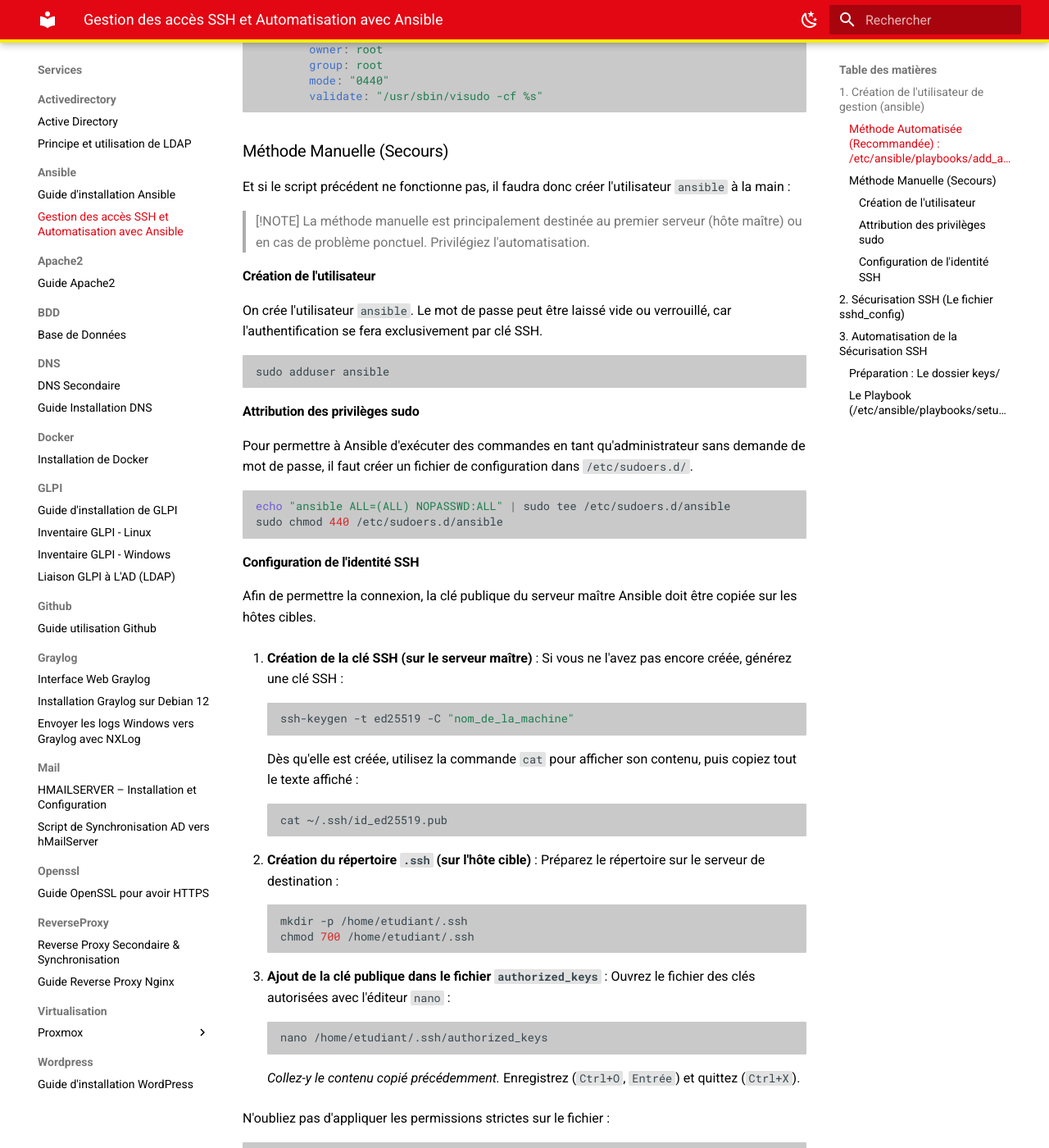
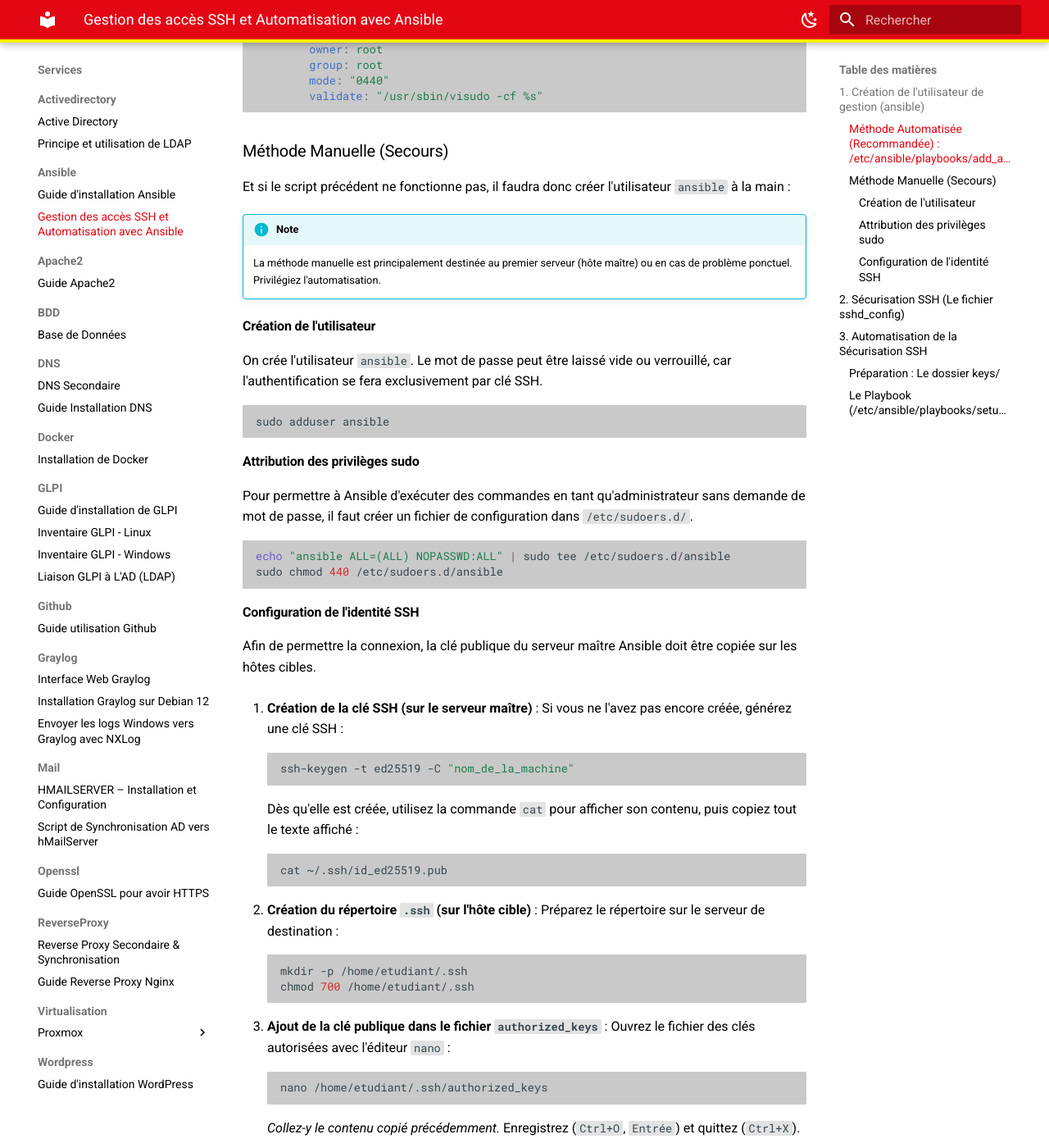
Before and after one commit to XolA-max/gp-orleans-sportludique2025-2026, an MkDocs documentation site: the page built from docs/Services/Ansible/Gestion_SSH.md, in a window 1280 px wide and 1400 px high, scrolled down 1490 px. Shown: the whole window at 82% size. Built offline with MkDocs 1.6.1 and Material for MkDocs 9.7.7, drawn with Linux system fonts in a browser that asks for light colours; some of the changed lines change nothing that is shown; some of the changed text lies outside the part shown.

Commit message:
docs: utilisation des admonitions mkdocs

````diff
--- a/docs/Services/Ansible/Gestion_SSH.md
+++ b/docs/Services/Ansible/Gestion_SSH.md
@@ -65,8 +65,8 @@
 
 Et si le script précédent ne fonctionne pas, il faudra donc créer l'utilisateur `ansible` à la main :
 
-> [!NOTE]
-> La méthode manuelle est principalement destinée au premier serveur (hôte maître) ou en cas de problème ponctuel. Privilégiez l'automatisation.
+!!! info "Note"
+    La méthode manuelle est principalement destinée au premier serveur (hôte maître) ou en cas de problème ponctuel. Privilégiez l'automatisation.
 
 #### Création de l'utilisateur
 
@@ -118,15 +118,15 @@
    chmod 600 /home/etudiant/.ssh/authorized_keys
    ```
 
-> [!CAUTION]
-> Les permissions `chmod 700` sur le dossier `.ssh` et `chmod 600` sur `authorized_keys` sont **cruciales**. Si elles sont trop permissives (ex: 777), le service SSH refusera par défaut la connexion par mesure de sécurité.
+!!! danger "Crucial"
+    Les permissions `chmod 700` sur le dossier `.ssh` et `chmod 600` sur `authorized_keys` sont **cruciales**. Si elles sont trop permissives (ex: 777), le service SSH refusera par défaut la connexion par mesure de sécurité.
 
 ## 2. Sécurisation SSH (Le fichier `sshd_config`)
 
 Il est recommandé de durcir la configuration SSH dans le fichier `/etc/ssh/sshd_config`.
 
-> [!WARNING]
-> Avant de désactiver `PasswordAuthentication`, assurez-vous impérativement que l'authentification par clé fonctionne correctement sur chaque machine, pour éviter d'être bloqué hors du système.
+!!! warning "Attention"
+    Avant de désactiver `PasswordAuthentication`, assurez-vous impérativement que l'authentification par clé fonctionne correctement sur chaque machine, pour éviter d'être bloqué hors du système.
 
 | Paramètre | Valeur Sécurisée | Usage de Secours |
 | --- | --- | --- |
@@ -147,8 +147,8 @@
 
 Avant d'exécuter l'automatisation de la sécurisation, il est nécessaire de créer un répertoire contenant les clés publiques de chaque administrateur.
 
-> [!IMPORTANT]
-> Les noms des fichiers `.pub` doivent correspondre exactement aux pseudonymes définis dans le `loop` du playbook. L'extension `.pub` est indispensable.
+!!! warning "Important"
+    Les noms des fichiers `.pub` doivent correspondre exactement aux pseudonymes définis dans le `loop` du playbook. L'extension `.pub` est indispensable.
 
 1. Créez un répertoire `keys` dans le dossier des playbooks Ansible :
    ```bash
````
